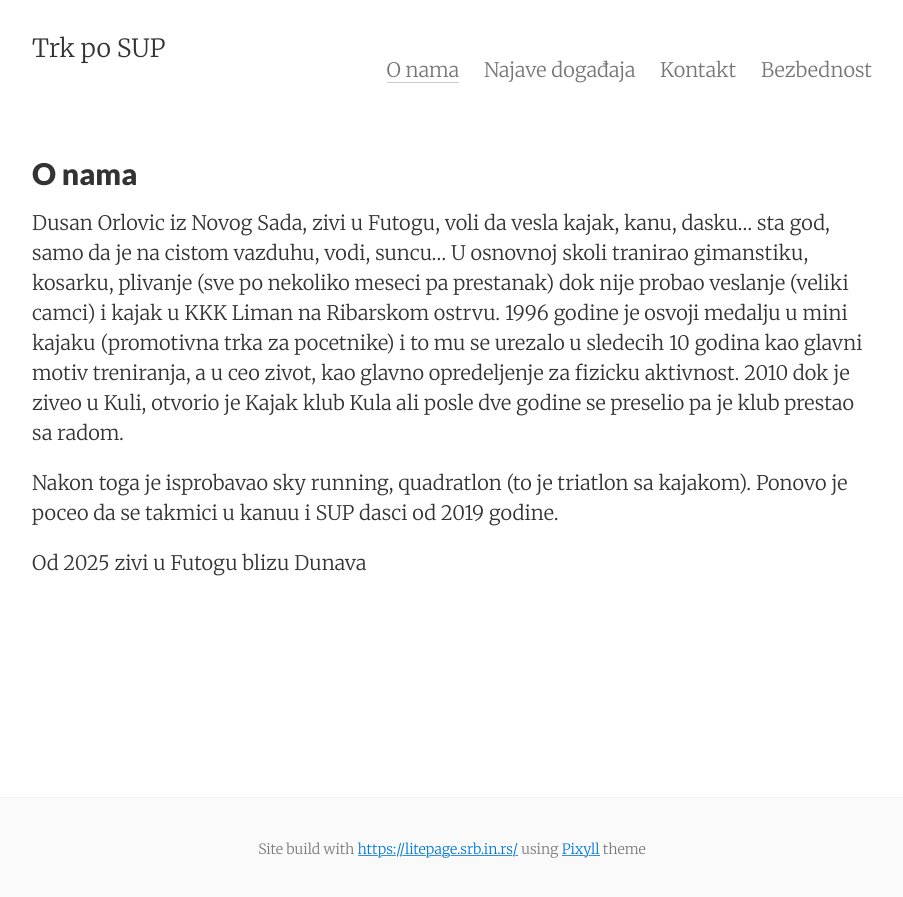
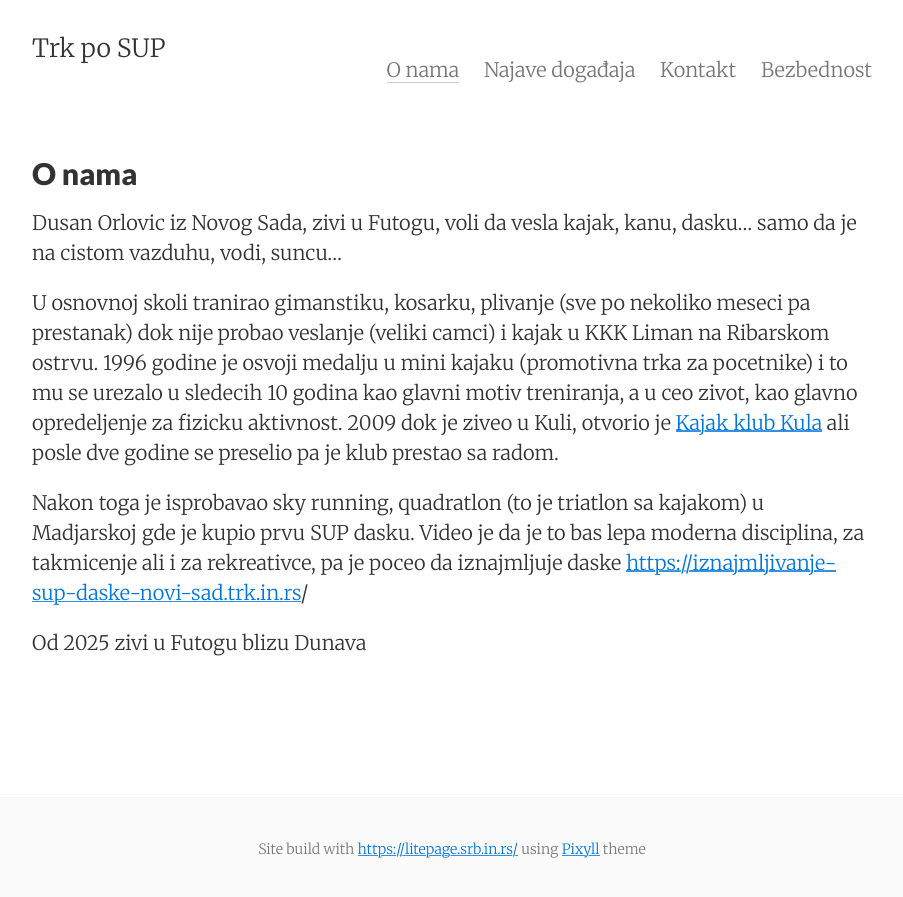
Before and after one commit to trkinrs/trk-po-sup.srb.in.rs, a Jekyll site: the page built from about.md, in a window 1280 px wide. Shown: the top 897 px of the page, without its empty margins (188-1091 px from the left). Built offline with Jekyll 4.4.1, drawn with Linux system fonts in a browser that asks for light colours.

Commit message:
Update source site content

```diff
--- a/about.md
+++ b/about.md
@@ -4,10 +4,12 @@ title: O nama
 permalink: "/about/"
 tags: about
 ---
-Dusan Orlovic iz Novog Sada, zivi u Futogu, voli da vesla kajak, kanu, dasku... sta god, samo da je na cistom vazduhu, vodi, suncu...
+Dusan Orlovic iz Novog Sada, zivi u Futogu, voli da vesla kajak, kanu, dasku... samo da je na cistom vazduhu, vodi, suncu...
+
+
 U osnovnoj skoli tranirao gimanstiku, kosarku, plivanje (sve po nekoliko meseci pa prestanak) dok nije probao veslanje (veliki camci) i kajak u KKK Liman na Ribarskom ostrvu. 1996 godine je osvoji medalju u mini kajaku (promotivna trka za pocetnike) i to mu se urezalo u sledecih 10 godina kao glavni motiv treniranja, a u ceo zivot, kao glavno  opredeljenje za fizicku aktivnost.
-2010 dok je ziveo u Kuli, otvorio je Kajak klub Kula ali posle dve godine se preselio pa je klub prestao sa radom.
+2009 dok je ziveo u Kuli, otvorio je [Kajak klub Kula](https://web.archive.org/web/20170716120230/http://www.kulakajak.org/) ali posle dve godine se preselio pa je klub prestao sa radom.
 
-Nakon toga je isprobavao sky running, quadratlon (to je triatlon sa kajakom). Ponovo je poceo da se takmici u kanuu i SUP dasci od 2019 godine.
+Nakon toga je isprobavao sky running, quadratlon (to je triatlon sa kajakom) u Madjarskoj gde je kupio prvu SUP dasku. Video je da je to bas lepa moderna disciplina, za takmicenje ali i za rekreativce, pa je poceo da iznajmljuje daske [https://iznajmljivanje-sup-daske-novi-sad.trk.in.rs](https://iznajmljivanje-sup-daske-novi-sad.trk.in.rs/)/
 
 Od 2025 zivi u Futogu blizu Dunava
```
